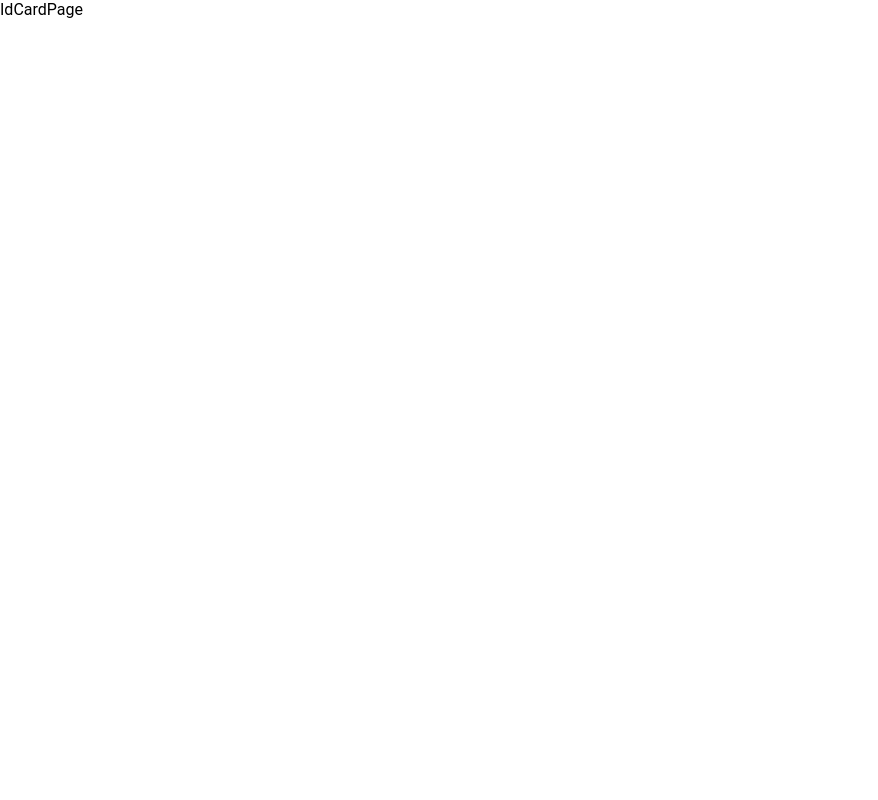
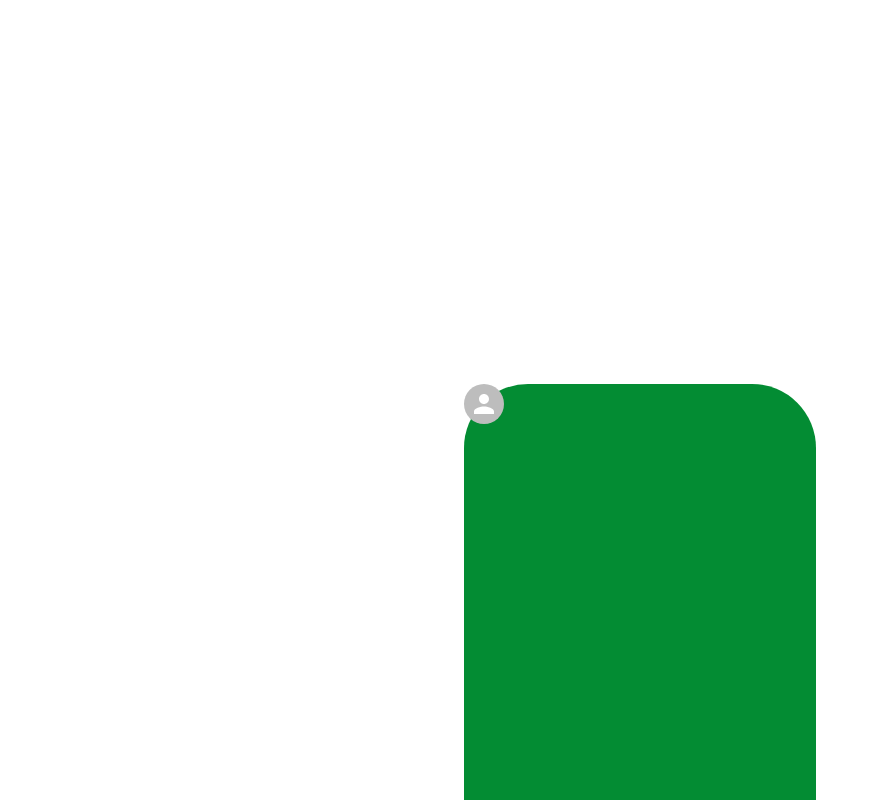
Before and after one commit to Tonny221/unemat-app, a React (Create React App) app: page /id-card in a window 1280 px wide. Shown: the top 800 px of the page, without its empty margins (0-878 px from the left). Built offline with nearby package versions, Linux system fonts and the light colour scheme; the HTML template or start-up script is replaced by a standard one.

Commit message:
id card page start

```diff
--- a/src/pages/IdCardPage.js
+++ b/src/pages/IdCardPage.js
@@ -1,8 +1,36 @@
+import { Avatar, Box, styled } from '@mui/material'
 import React from 'react'
+
+const CardBox = styled(Box)(({ theme }) => ({
+  backgroundColor: '#038C33',
+  height: '34rem',
+  width: '22rem',
+  margin: '30% auto',
+  borderRadius: '4rem'
+}));
+
+const DataBox = styled(Box)(({ theme }) => ({
+
+}));
+
+const UserInfoCard = styled(Box)(({ theme }) => ({
+
+}));
+
+const UserAvatarCard = styled(Avatar)(({ theme }) => ({
+
+}));
 
 const IdCardPage = () => {
   return (
-    <div>IdCardPage</div>
+    <CardBox>
+      <DataBox>
+        <UserInfoCard>
+          <UserAvatarCard />
+
+        </UserInfoCard>
+      </DataBox>
+    </CardBox>
   )
 }
 
```
